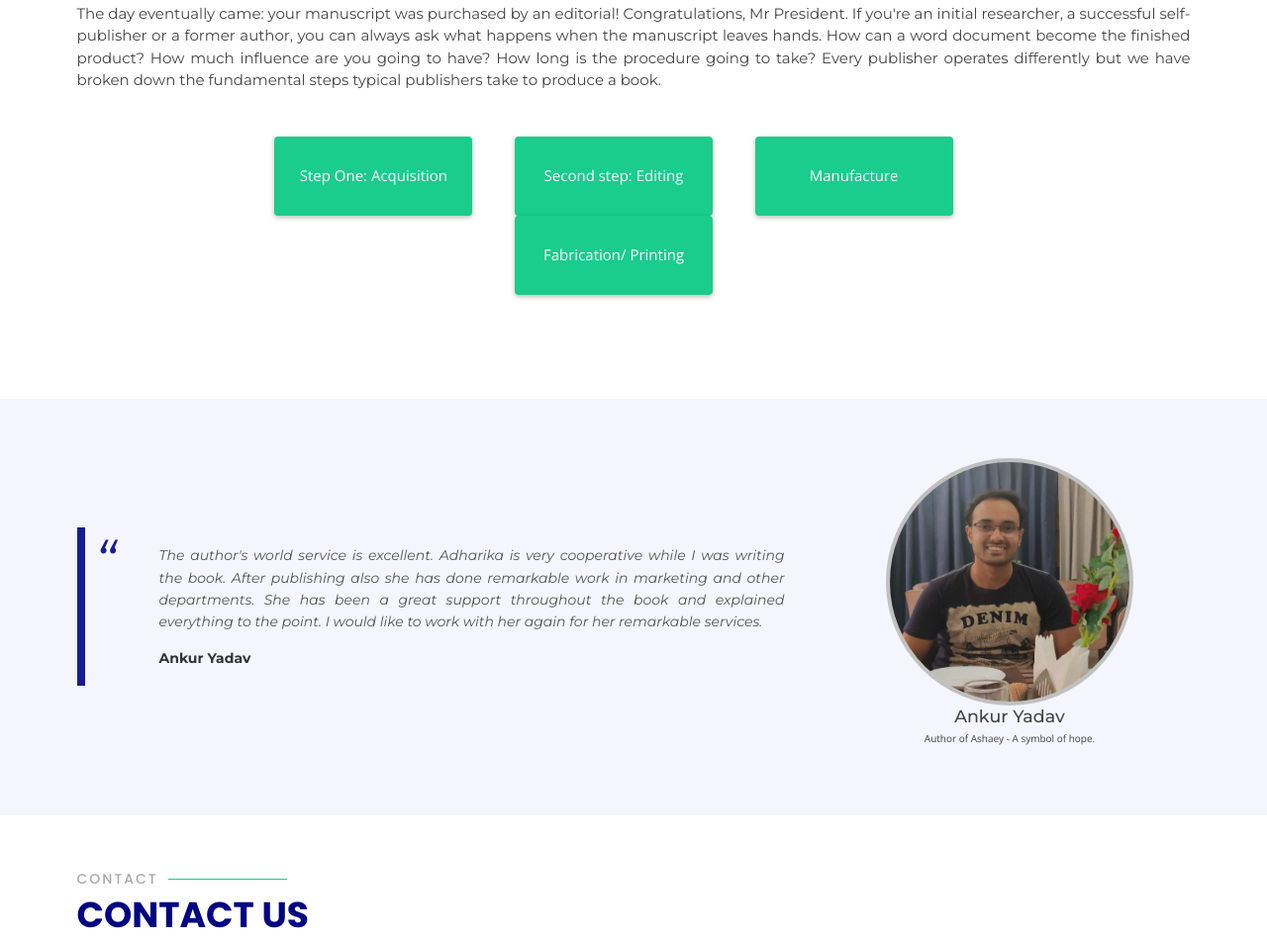
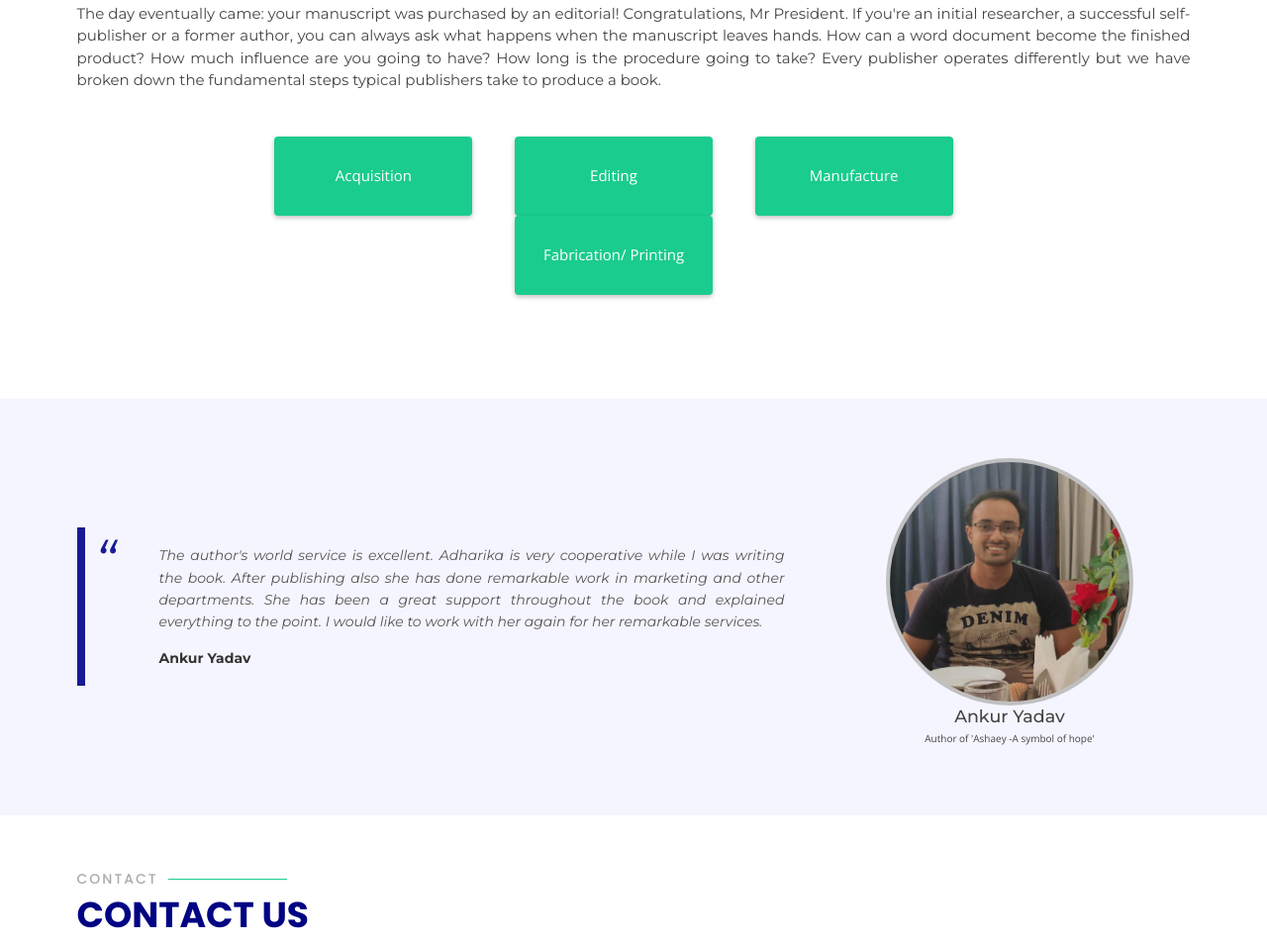
Before and after one commit to Corruptthreat/AuthorsWorld, a plain HTML site: page index.html in a window 1280 px wide. Shown: the part 1290-2244 px from the top of the page at 99% size. Drawn offline with nearby package versions, Linux system fonts and the light colour scheme; files that its build step writes are made by us from their sources.

Commit message:
Update index.html

```diff
--- a/index.html
+++ b/index.html
@@ -633,8 +633,8 @@
           <div class="info">
             <div class="buttons">
               <p>
-                <a href="" data-modal="#modal" class="modal__trigger">Step One: Acquisition</a>
-                <a href="" data-modal="#modal2" class="modal__trigger">Second step: Editing</a>
+                <a href="" data-modal="#modal" class="modal__trigger">Acquisition</a>
+                <a href="" data-modal="#modal2" class="modal__trigger">Editing</a>
                 <a href="" data-modal="#modal3" class="modal__trigger">Manufacture</a>
                 <a href="" data-modal="#modal4" class="modal__trigger">Fabrication/ Printing</a>
               </p>
@@ -646,7 +646,7 @@
         <div id="modal" class="modal modal__bg" role="dialog" aria-hidden="true">
           <div class="modal__dialog">
             <div class="modal__content">
-              <h1>Step One: Acquisition</h1>
+              <h1>Acquisition</h1>
               <p>You have forwarded the manuscript to us. The publisher will determine, according to who you are, and what your book is, whether or not to read the manuscript. They also have an editorial assistant or intern reading first and have a reading report that summarises the pros and cons of this book and makes a publication recommendation (to publish or not to publish, that is the question). Work should not be plagiarised otherwise publisher will cancel the work.
 
                 If the editor reads your work and likes it, they will plan for some kind of meeting on acquisitions. Publisher would also produce financial figures, such as a profit and loss statement, to demonstrate how they will like the book to be, how much progress they will have made, etc. Then there will be connections, negotiations and that nice thing.</p>
@@ -662,7 +662,7 @@
         <div id="modal2" class="modal modal__bg" role="dialog" aria-hidden="true">
           <div class="modal__dialog">
             <div class="modal__content">
-              <h1>Second step: Editing</h1>
+              <h1>Editing</h1>
               <p>The Acquisition Editor usually starts with the first round of edits. (Alas, no complete manuscript.) A few months will be granted to make these edits. For all editors, We cannot emphasise how critical it is to be timely in your work! A period of one week can detail a complete publication schedule.
 
                 Maybe your editor would like to make some more improvements before the manuscript is in top shape. Keep in mind that these edits are made instead of grammatical or word choices for content and production. These fixes will come down the road later. When your book is ready, it is transferred to a production editor.
@@ -804,7 +804,7 @@
 
       <div class="col-lg-4 order-1 order-lg-2 hero-img" data-aos="zoom-out" data-aos-delay="300">
         <div class="auth-image"><img src="assets/img/ankur_yadav.jpg" class="img-fluid ank">
-        <h3>Ankur Yadav</h3><p>Author of Ashaey - A symbol of hope.</p></div>
+        <h3>Ankur Yadav</h3><p>Author of 'Ashaey -A symbol of hope'</p></div>
         <!-- <div class="blog-slider">
           <div class="blog-slider__wrp swiper-wrapper">
             <div class="blog-slider__item swiper-slide">
```
